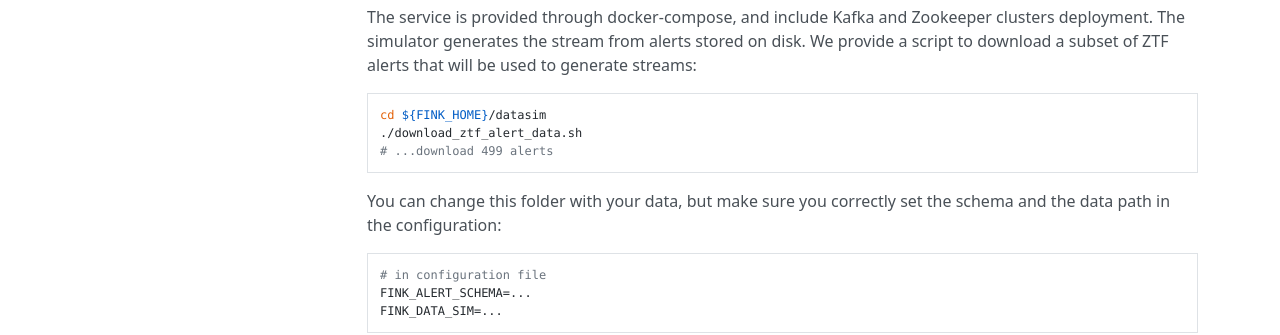
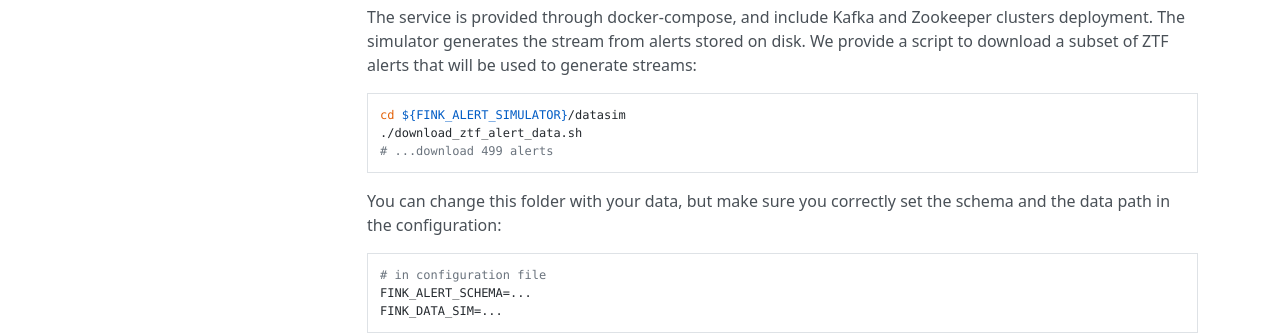
Before and after one commit to astrolabsoftware/fink, an MkDocs documentation site: the page built from docs/tutorials/simulator.md, in a window 1280 px wide and 900 px high. Shown: the part 350-685 px from the top of the window. Built offline with MkDocs 1.6.1, drawn with Linux system fonts in a browser that asks for light colours; nearby versions of some CDN libraries.

Commit message:
Fix simulator tutorial

````diff
--- a/docs/tutorials/simulator.md
+++ b/docs/tutorials/simulator.md
@@ -11,7 +11,7 @@ See [Getting Started](../broker/introduction.md) to install the simulator.
 The service is provided through docker-compose, and include Kafka and Zookeeper clusters deployment. The simulator generates the stream from alerts stored on disk. We provide a script to download a subset of ZTF alerts that will be used to generate streams:
 
 ```bash
-cd ${FINK_HOME}/datasim
+cd ${FINK_ALERT_SIMULATOR}/datasim
 ./download_ztf_alert_data.sh
 # ...download 499 alerts
 ```
````
